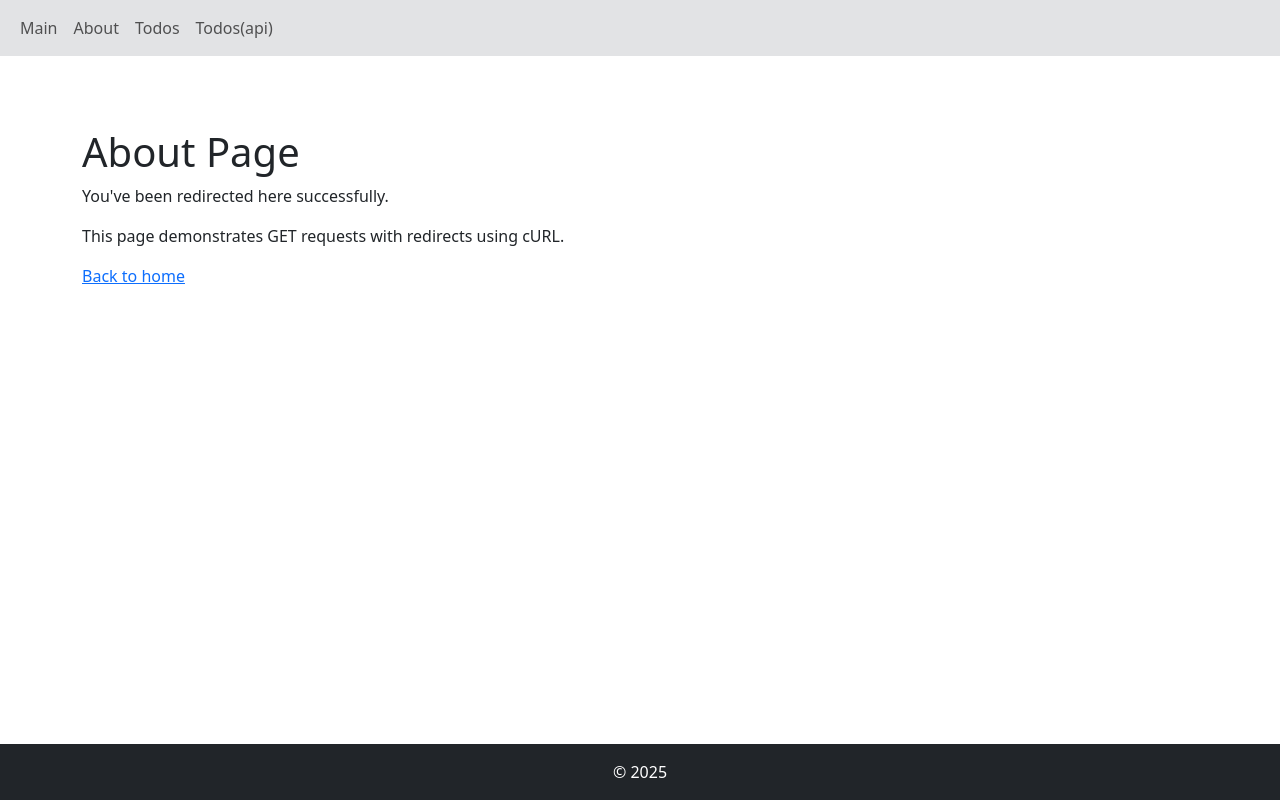
After one commit to Dronzillla/vu_cloud_lab3, a Flask app: page /about-page in a window 1280 px wide. The commit adds this page. Run offline with Flask 3, Linux system fonts and the light colour scheme; parts of the project's set-up code (start-up, migrations or seed data) failed here and were passed over.

Commit message:
Add redirects

```diff
--- a/blueprintapp/blueprints/core/routes.py
+++ b/blueprintapp/blueprints/core/routes.py
@@ -1,4 +1,4 @@
-from flask import render_template, Blueprint
+from flask import render_template, Blueprint, redirect, url_for
 
 
 core = Blueprint("core", __name__, template_folder="templates")
@@ -7,3 +7,26 @@ core = Blueprint("core", __name__, template_folder="templates")
 @core.route("/")
 def index():
     return render_template("core/index.html")
+
+
+# Single redirect
+@core.route("/about")
+def about():
+    return redirect(url_for("core.about_page"))
+
+
+@core.route("/about-page")
+def about_page():
+    return render_template("core/about.html")
+
+
+# Chain redirect: /info -> /about -> /about-page
+@core.route("/info")
+def info():
+    return redirect(url_for("core.about"))
+
+
+# External redirect
+@core.route("/github")
+def github():
+    return redirect("https://github.com")
--- /dev/null
+++ b/blueprintapp/blueprints/core/templates/core/about.html
@@ -0,0 +1,12 @@
+{% extends "base.html" %}
+{% block title %}About{% endblock %}
+{% block content %}
+<body>
+    <section class="container">
+        <h1>About Page</h1>
+        <p>You've been redirected here successfully.</p>
+        <p>This page demonstrates GET requests with redirects using cURL.</p>
+        <a href="/">Back to home</a>
+    </section>
+</body>
+{% endblock %}
--- a/blueprintapp/templates/base.html
+++ b/blueprintapp/templates/base.html
@@ -27,6 +27,9 @@
                 <ul class="navbar-nav">
                     <li class="nav-item">
                         <a class="nav-link" href="{{ url_for('core.index') }}">Main</a>
+                    </li>
+                    <li class="nav-item">
+                        <a class="nav-link" href="{{ url_for('core.info') }}">About</a>
                     </li>
                     <li class="nav-item">
                         <a class="nav-link" href="{{ url_for('todos.index') }}">Todos</a>
```
